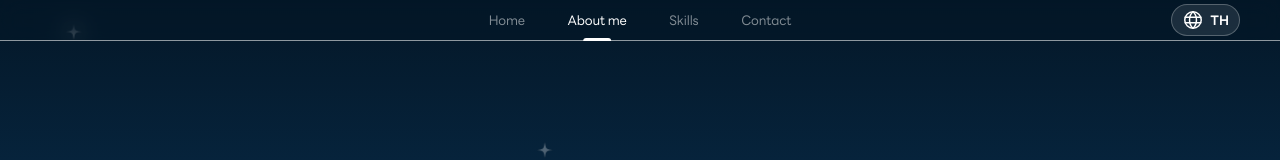
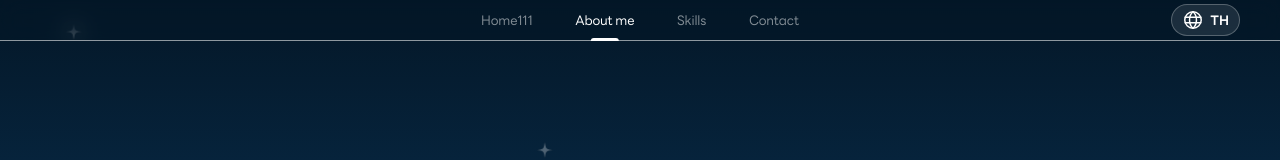
Before and after one commit to Baiphat/PhornphatPortfolio, a Next.js app: page / in a window 1280 px wide. Shown: the top 160 px of the page. Built offline with nearby package versions, Linux system fonts and the light colour scheme.

Commit message:
Update navHome

```diff
--- a/src/data/i18n.ts
+++ b/src/data/i18n.ts
@@ -1,12 +1,8 @@
-/*
-  ข้อความ 2 ภาษา — เพิ่ม/แก้ข้อความที่นี่
-  ถ้าเพิ่ม key ใน en แล้วลืมเพิ่มใน th TypeScript จะแจ้ง error ให้ทันที
-*/
 export const LANGS = ["en", "th"] as const;
 export type Lang = (typeof LANGS)[number];
 
 const en = {
-  navHome: "Home",
+  navHome: "Home111",
   navAbout: "About me",
   navSkills: "Skills",
   navContact: "Contact",
```
